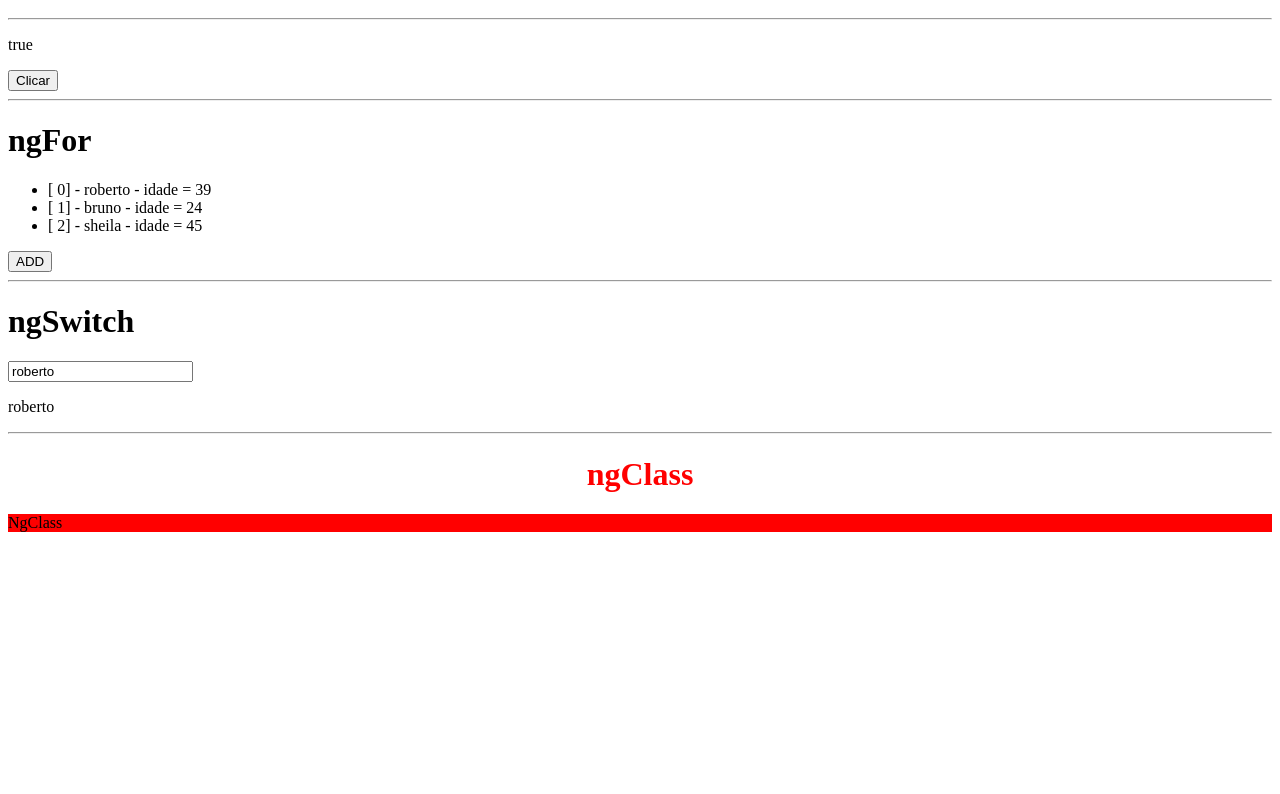
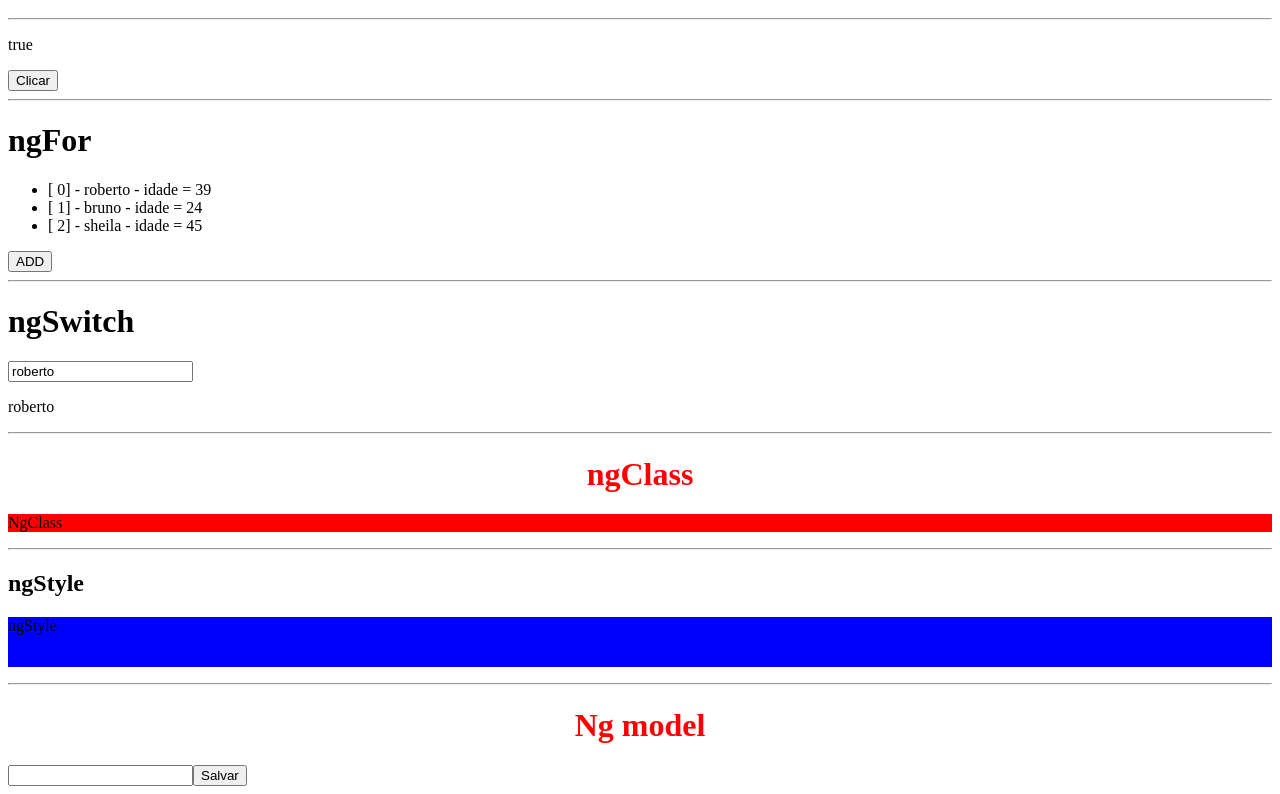
Before and after one commit to robertoamato/curso-angularudemy2022, an Angular app: page / in a window 1280 px wide. Shown: the part 1211-2005 px from the top of the page. Before the commit the page ends 1759 px from the top, so only its background shows below. Built offline with nearby package versions, Linux system fonts and the light colour scheme.

Commit message:
curso-angularudemy2022

```diff
--- a/src/app/diretivas-atributos/diretivas-atributos.component.html
+++ b/src/app/diretivas-atributos/diretivas-atributos.component.html
@@ -1,4 +1,21 @@
 <h1>{{ngClass}}</h1>
 
 
+
+
 <p [ngClass]="{'active': valor, 'disable': !valor}">NgClass</p>
+
+
+<hr>
+
+<h2>{{ngStyle}}</h2>
+
+<p [ngStyle]="{'height': heightPx, 'background': backgroundColor}">ngStyle</p>
+
+<hr>
+
+<h1>Ng model</h1>
+<input [(ngModel)]="nome">
+<button (click)="salvar()" >Salvar</button>
+
+<li *ngFor="let item of list">{{item.nome }}</li>
--- a/src/app/diretivas-atributos/diretivas-atributos.component.ts
+++ b/src/app/diretivas-atributos/diretivas-atributos.component.ts
@@ -8,6 +8,11 @@ import { Component, OnInit } from '@angular/core';
 export class DiretivasAtributosComponent implements OnInit {
   public valor : boolean = true;
   public ngClass : string ="ngClass";
+  public ngStyle : string ="ngStyle";
+  public heightPx: string ="heighPx";
+  public backgroundColor = "backgroundColor"
+  public list: Array <{nome: string }> = [];
+  public nome: string ="";
   constructor() { }
 
   ngOnInit(): void {
@@ -19,10 +24,22 @@ export class DiretivasAtributosComponent implements OnInit {
         this.valor=true;
 
       }
+      if(this.heightPx == "20px"){
+        this.heightPx= "50px";
+        this.backgroundColor="blue";
+      }else {
+        this.heightPx ="20px";
+        this.backgroundColor="red";
+      }
 
     },2000);
 
 
   }
+  public salvar() {
+    this.list.push({ nome: this.nome });
+    this.nome ="";
+
+  }
 
 }
```
